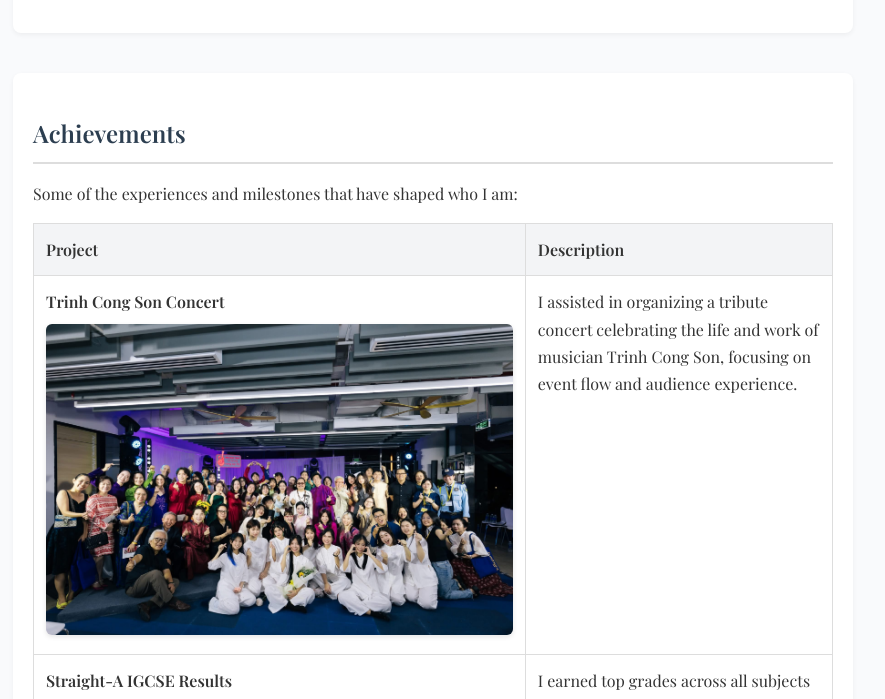
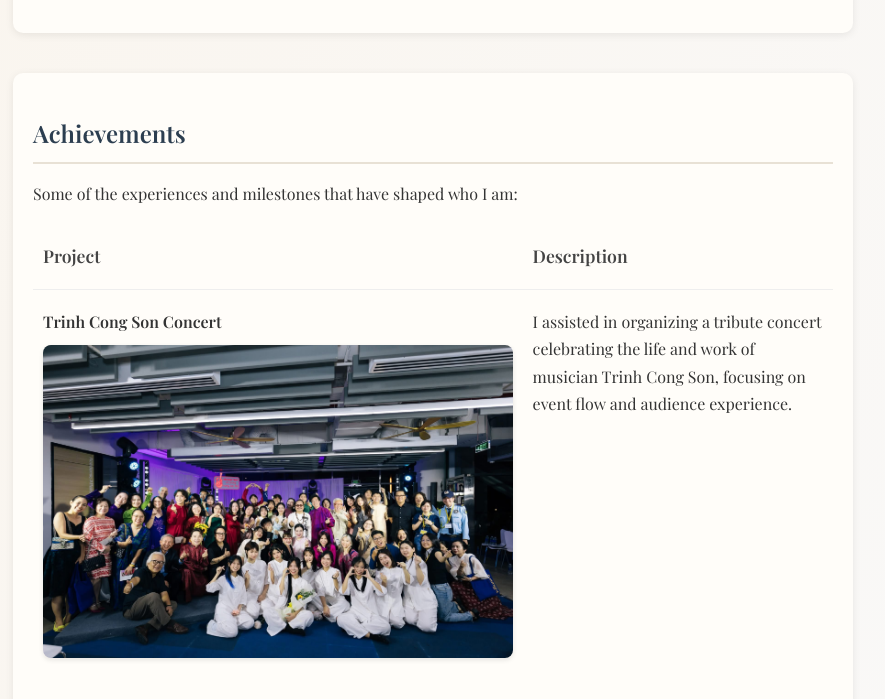
Before and after one commit to nguyenha1405wch-jpg/webdev-assignment, a plain HTML site: page index.html in a window 1280 px wide. Shown: the part 1005-1704 px from the top of the page, without its empty margins (207-1092 px from the left). Drawn offline with nearby package versions, Linux system fonts and the light colour scheme.

Commit message:
Update index.html

```diff
--- a/index.html
+++ b/index.html
@@ -11,7 +11,7 @@
   <style>
     body {
       font-family: "Playfair Display", serif;
-      background-color: #f9fafc;
+      background: linear-gradient(to bottom right, #faf4eb, #f9fafc);
       color: #333;
       line-height: 1.7;
       margin: 0;
@@ -19,9 +19,10 @@
     }
     header {
       text-align: center;
-      background-color: #f1f3f6;
+      background-color: rgba(241, 243, 246, 0.8);
       padding: 40px 20px;
       border-bottom: 1px solid #ddd;
+      backdrop-filter: blur(3px);
     }
     header h1 {
       font-size: 2.2em;
@@ -45,12 +46,12 @@
       max-width: 800px;
       margin: 40px auto;
       padding: 20px;
-      background-color: #fff;
-      border-radius: 8px;
-      box-shadow: 0 2px 5px rgba(0,0,0,0.05);
+      background-color: #fffdf9;
+      border-radius: 10px;
+      box-shadow: 0 2px 8px rgba(0,0,0,0.08);
     }
     h2 {
-      border-bottom: 2px solid #ddd;
+      border-bottom: 2px solid #e8e1d5;
       padding-bottom: 8px;
       margin-bottom: 16px;
       color: #2c3e50;
@@ -60,25 +61,32 @@
       list-style-type: circle;
       padding-left: 20px;
     }
+
+    /* Portfolio Section */
     .project-table {
       width: 100%;
       border-collapse: collapse;
     }
     .project-table th, .project-table td {
-      border: 1px solid #ddd;
-      padding: 12px;
+      padding: 18px 10px;
       vertical-align: top;
+      border: none; /* Remove borders */
     }
     .project-table th {
-      background-color: #f3f4f6;
       text-align: left;
+      color: #444;
+      font-weight: 600;
+      font-size: 1.1em;
+      border-bottom: 1px solid #eee;
     }
     .project-table img {
       max-width: 100%;
-      border-radius: 6px;
-      margin-top: 8px;
+      border-radius: 8px;
+      margin-top: 10px;
       box-shadow: 0 2px 5px rgba(0,0,0,0.1);
     }
+
+    /* Contact section */
     .contact-form label {
       display: block;
       margin-top: 10px;
@@ -106,6 +114,8 @@
     .contact-form button:hover {
       background-color: #1a252f;
     }
+
+    /* Notebook section */
     .note-section {
       text-align: center;
     }
```
